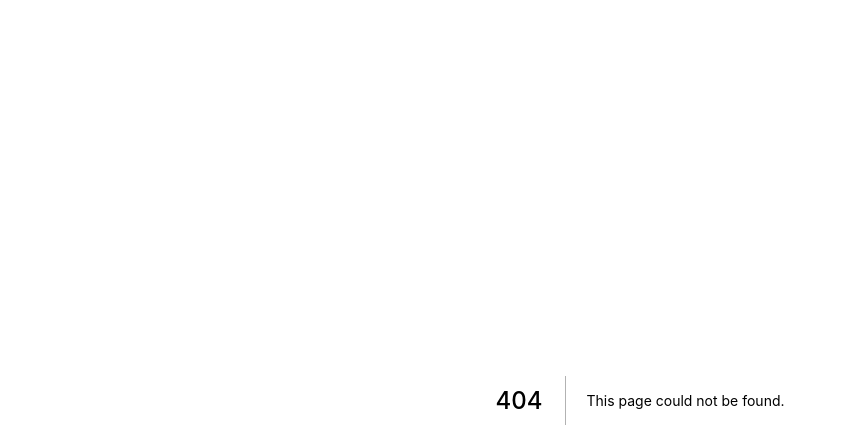
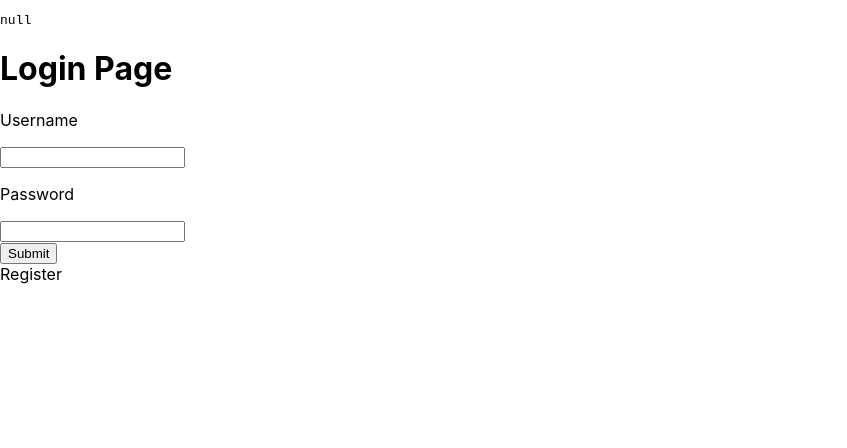
Before and after one commit to FrancisCalizo/sample-apple, a Next.js app: page /login in a window 1280 px wide. Before the commit this address had no page. Shown: the top 448 px of the page, without its empty margins (0-847 px from the left). Built offline with nearby package versions, Linux system fonts and the light colour scheme.

Commit message:
feat: add basic login & registration pages

```diff
--- /dev/null
+++ b/pages/login.tsx
@@ -0,0 +1,59 @@
+import Link from 'next/link';
+import { useState } from 'react';
+import Head from 'next/head';
+
+async function loginUser(credentials) {
+  return fetch('http://localhost:3000/api/login', {
+    method: 'POST',
+    headers: {
+      'Content-Type': 'application/json',
+    },
+    body: JSON.stringify(credentials),
+  }).then((data) => data.json());
+}
+
+export default function Login() {
+  const [token, setToken] = useState<string>(null);
+  const [username, setUserName] = useState<string>(null);
+  const [password, setPassword] = useState<string>(null);
+
+  const handleSubmit = async (e) => {
+    e.preventDefault();
+    const token = await loginUser({
+      username,
+      password,
+    });
+    setToken(token);
+  };
+
+  return (
+    <div>
+      <Head>
+        <title>Login</title>
+      </Head>
+
+      <pre>{JSON.stringify(token, null, 2)}</pre>
+      <h1>Login Page</h1>
+      <form onSubmit={handleSubmit}>
+        <label>
+          <p>Username</p>
+          <input type="text" onChange={(e) => setUserName(e.target.value)} />
+        </label>
+        <label>
+          <p>Password</p>
+          <input
+            type="password"
+            onChange={(e) => setPassword(e.target.value)}
+          />
+        </label>
+        <div>
+          <button type="submit">Submit</button>
+        </div>
+      </form>
+
+      <Link href="/registration">
+        <a>Register</a>
+      </Link>
+    </div>
+  );
+}
```
Also changed, not shown: pages/registration.tsx (added, +12 -0 lines).
